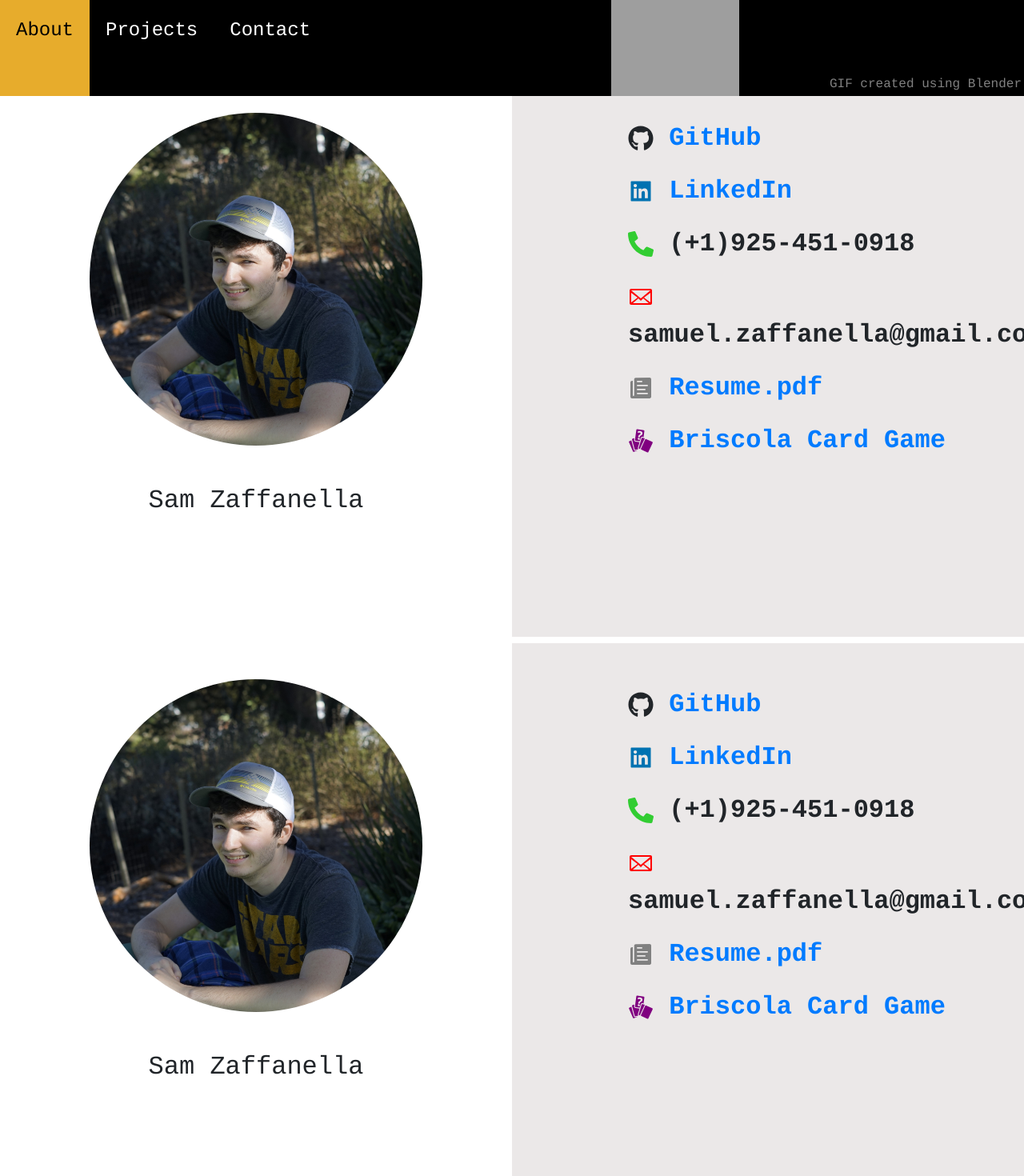
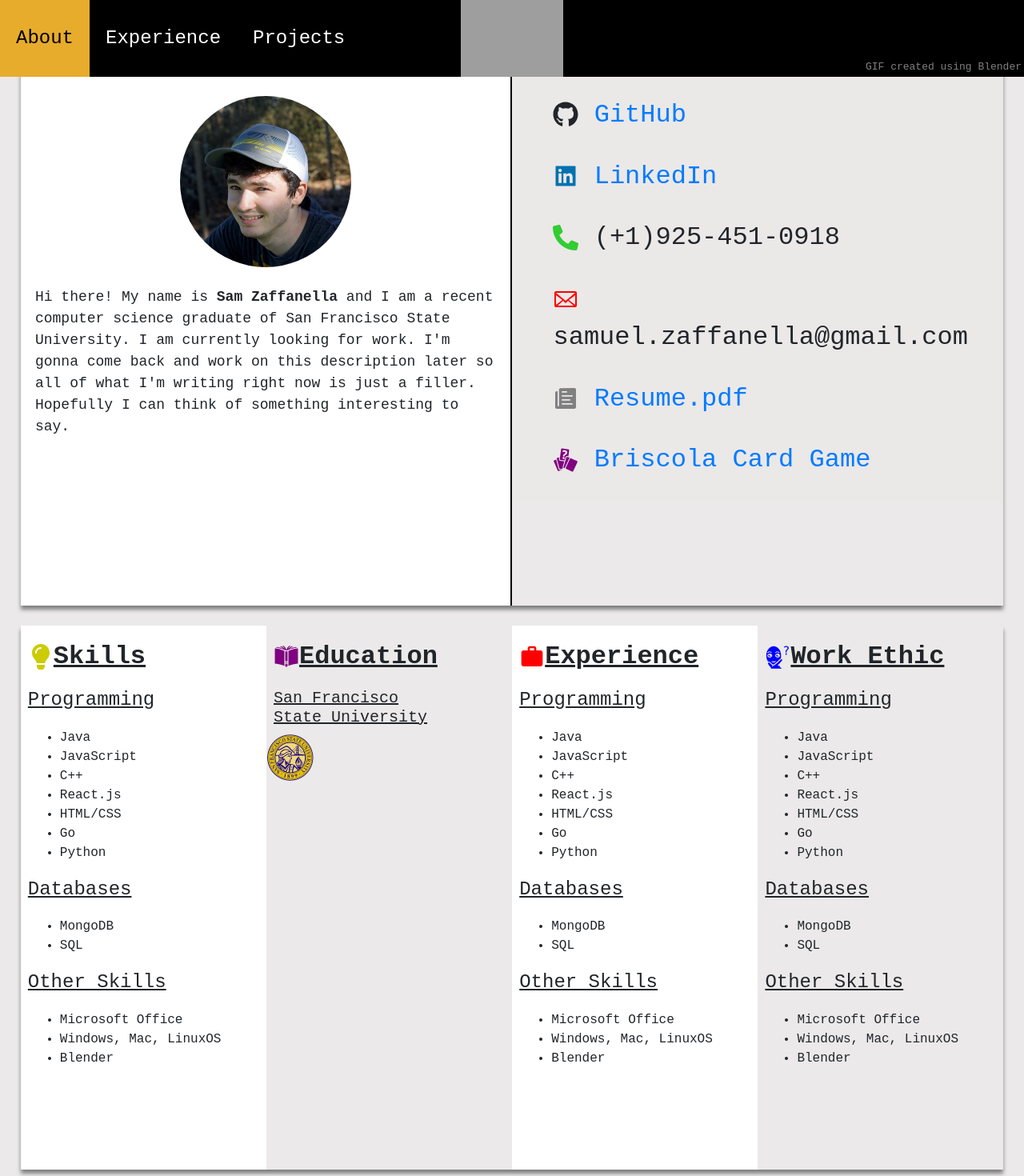
Before and after one commit to SamZaff/Portfolio, a React (Create React App) app: page / in a window 1280 px wide. Shown: the top 1470 px of the page at 80% size. Built offline with nearby package versions, Linux system fonts and the light colour scheme; grey boxes are pictures that could not be loaded.

Commit message:
fixed formatting issues and added added more information

```diff
--- a/src/App.css
+++ b/src/App.css
@@ -1,29 +1,20 @@
+/*UNIVERSALS*/
+
 .App {
   text-align: center;
-  /* position: absolute; */
   width: 100%;
-  /* height: 100%; */
 }
 
-.App-logo {
-  height: 40vmin;
-  pointer-events: none;
-}
 
 body, html {
   scroll-behavior: smooth;
   margin: 0;
-  font-family: "Courier" !important;
-  /* background-color: #282c34 !important; */
+  font-family: "Courier New" !important;
+  /* font-family: "Verdana" !important; */
+  background-color: #ebe9e9 !important;
 }
 
-.box {
-  box-shadow: 4px 4px 2px grey;
-  /* margin: 10px 15px 5px 25px; */
-  text-align: left;
-}
-
-
+/*BANNER/NAVBAR*/
 
 .sunBanner {
   overflow: hidden;
@@ -32,7 +23,7 @@ body, html {
   top: 0%;
   left: 0%;
   width: 100%;
-  height: 15%;
+  height: 12%;
   z-index: 1;
   display: inline-block;
 }
@@ -51,14 +42,21 @@ body, html {
   /* display: inline-block; */
   right: 0%;
   bottom: 0%;
+  font-size: small;
+}
 
+.sunBanner #nav {
+  position: absolute;
+  height: 100%;
 }
 
 .sunBanner a {
   float: left;
-  display: block;
+  display: flex;
+  justify-content: center;
+  align-items: center;
   color: white;
-  padding: 20px 20px 0px 20px;
+  padding: 0px 20px 0px 20px;
   text-decoration: none !important;
   font-size: x-large;
   height: 100%;
@@ -71,72 +69,110 @@ body, html {
   transition: .2s;
 }
 
+/*PAGES*/
+
 .about {
 
   width: 100%;
-  /* display: block; */
   animation: fadein 1.5s;
 }
 
- #me {
+
+
+
+
+#experience{
+ text-align: left;
+ overflow-x: auto;
+ position: relative;
+ width: 25%;
+ height: 100%;
+ /* height: 86vh; */
+ display: inline-block;
+ font-size: larg;
+}
+
+#experience ul, #experience h5, #experience h4, #experience h3, #experience h2 {
+  margin-top: 20px;
+  margin-left: 3%;
+}
+
+#experience h2 {
+  font-weight: bold;
+}
+
+#experience h5, #experience h4, #experience h3, #experience h2 {
+  text-decoration: underline;
+}
+
+#experience:nth-child(odd) {
+  background-color: white;
+
+}
+
+#me {
   position: relative;
   width: 50%;
-  height: 700px;
+  height: 100%;
   display: inline-block;
-  /* box-shadow: 4px 4px 2px grey; */
   overflow-x: auto;
+  background-color: white;
+  border-right: 2px solid black;
 }
 
- #info {
-   overflow-x: auto;
-  position: relative;
-  width: 50%;
-  height: 700px;
+#me img {
+  max-width: 35%;
+  max-height: 35%;
+  margin-top: 7%;
+  margin-bottom: 1%;
+  border-radius: 50%;
+}
+#me p {
+  width: 100%;
+  padding: 3%;
+  text-align: left;
+  font-size: large;
+}
 
-  /* left: 50%; */
-  display: inline-block;
+#info {
+  overflow-x: auto;
+ position: relative;
+ width: 50%;
+ height: inherit;
+ display: inline-block;
+
+}
+
+#info ul {
+  /* font-weight: bold; */
+  padding-top: 7%;
+  font-size: xx-large;
+  text-align: left;
   background-color: rgb(235, 232, 232);
 
 }
 
-#me img {
-  max-width: 65%;
-  max-height: 65%;
-  margin: 7%;
-  border-radius: 50%;
-}
-#me p {
-  width: 100%;
-  text-align: center;
-  font-size: xx-large;
-}
-
-ul {
-  font-weight: bold;
-  padding-top: 8.33%;
-  font-size: xx-large;
-  text-align: left;
-
-}
-
-li {
-  margin-bottom: 3%;
-  padding-left: 105px;
+#info li {
+  padding-bottom: 5%;
+  padding-left: 2%;
   list-style: none;
 }
 
 #section1, #section2 {
   display: block;
-  width: 100%;
+  width: 96%;
+  height: 85vh;
+  margin-left: 2%;
+  margin-bottom: 2%;
+  box-shadow: 0px 5px 5px grey;
+
 }
 
 #section1 {
-  margin-top: 7.5%;
-  width: 100%;
+  margin-top: 6%;
 }
 
 .page {
-  padding: 0px;
   display: block;
 }
 
--- a/src/App.js
+++ b/src/App.js
@@ -1,11 +1,12 @@
 import React from 'react';
 import './App.css';
 import Card from 'react-bootstrap/Card'
-import { FaGithub, FaPhoneAlt } from 'react-icons/fa'
+import { FaGithub, FaPhoneAlt, FaLightbulb } from 'react-icons/fa'
 import { AiFillLinkedin } from 'react-icons/ai'
 import { GoMail } from 'react-icons/go'
 import { IoIosPaper } from 'react-icons/io'
-import { GiCardRandom } from 'react-icons/gi'
+import { GiCardRandom, GiBookCover, GiThink } from 'react-icons/gi'
+import {MdWork} from 'react-icons/md'
 import resume from './Resources/Resume.pdf'
 
 // function getTimeOfDay() {
@@ -22,19 +23,25 @@ function App() {
   return (
     <div className="App">
       <div className="sunBanner">
-        <a href="#section1">About</a>
-        <a href="#section2">Projects</a>
-        <a href="#section3">Contact</a>
+        <div id="nav">
+          <a href="#section1">About</a>
+          <a href="#section2">Experience</a>
+          <a href="#section3">Projects</a>
+        </div>
         <img src={require(`./Resources/SunBanner.gif`)} alt="sun" />
         <p>GIF created using Blender</p>
       </div>
       <div className="page" id="section1">
-        <div className="about">
-          <div id="me">
-            <img src={require(`./Resources/MeSquared.jpg`)} alt="Me" />
-            <p>Sam Zaffanella</p>
-          </div>
-          <div id = "info">
+        <div id="me">
+          <img src={require(`./Resources/MeSquared2.JPG`)} alt="Me" />
+          <p>Hi there! My name is <b>Sam Zaffanella</b> and I am a recent computer
+             science graduate of San Francisco State University. I am currently
+             looking for work. I'm gonna come back and work on this description
+             later so all of what I'm writing right now is just a filler. Hopefully
+             I can think of something interesting to say.
+            </p>
+        </div>
+        <div id="info">
           <ul>
             <li><FaGithub /> <a href="https://github.com/SamZaff" target="_blank" rel="noopener noreferrer">GitHub</a></li>
             <li><AiFillLinkedin color="#0072b1" /> <a href="https://www.linkedin.com/in/sam-zaffanella-239190109/" target="_blank" rel="noopener noreferrer">LinkedIn</a></li>
@@ -43,26 +50,89 @@ function App() {
             <li><IoIosPaper color="grey" /> <a href={resume} target="_blank" rel="noopener noreferrer">Resume.pdf</a></li>
             <li><GiCardRandom color="Purple" /> <a href="https://briscolacardgame.herokuapp.com/" target="_blank" rel="noopener noreferrer">Briscola Card Game</a></li>
           </ul>
-          </div>
         </div>
       </div>
       <div className="page" id="section2">
-        <div className="about">
-          <div id="me">
-            <img src={require(`./Resources/MeSquared.jpg`)} alt="Me" />
-            <p>Sam Zaffanella</p>
+        {/* <div className="about"> */}
+
+        <div id="experience">
+          <h2><FaLightbulb color="#CCCC00" />Skills</h2>
+          <h4>Programming</h4>
+          <ul>
+            <li>Java</li>
+            <li>JavaScript</li>
+            <li>C++</li>
+            <li>React.js</li>
+            <li>HTML/CSS</li>
+            <li>Go</li>
+            <li>Python</li>
+          </ul>
+          <h4>Databases</h4>
+          <ul>
+            <li>MongoDB</li>
+            <li>SQL</li>
+          </ul>
+          <h4>Other Skills</h4>
+          <ul>
+            <li>Microsoft Office</li>
+            <li>Windows, Mac, LinuxOS</li>
+            <li>Blender</li>
+          </ul>
+        </div>
+        <div id="experience">
+          <h2><GiBookCover color="purple" />Education</h2>
+          <h5>San Francisco <br/> State University</h5>
+          <img src = {require('./Resources/SFSU logo.png')} alt = "sfsu logo" style = {{height: "60px", width: "60px", display: "inline-block"}}/> {/**CHANGE */}
           </div>
-          <div id = "info">
+        <div id="experience">
+          <h2><MdWork color="red" />Experience</h2>
+          <h4>Programming</h4>
           <ul>
-            <li><FaGithub /> <a href="https://github.com/SamZaff" target="_blank" rel="noopener noreferrer">GitHub</a></li>
-            <li><AiFillLinkedin color="#0072b1" /> <a href="https://www.linkedin.com/in/sam-zaffanella-239190109/" target="_blank" rel="noopener noreferrer">LinkedIn</a></li>
-            <li><FaPhoneAlt color="#32CD32" /> (+1)925-451-0918</li>
-            <li><GoMail color="red" /> samuel.zaffanella@gmail.com</li>
-            <li><IoIosPaper color="grey" /> <a href={resume} target="_blank" rel="noopener noreferrer">Resume.pdf</a></li>
-            <li><GiCardRandom color="Purple" /> <a href="https://briscolacardgame.herokuapp.com/" target="_blank" rel="noopener noreferrer">Briscola Card Game</a></li>
+            <li>Java</li>
+            <li>JavaScript</li>
+            <li>C++</li>
+            <li>React.js</li>
+            <li>HTML/CSS</li>
+            <li>Go</li>
+            <li>Python</li>
           </ul>
-          </div>
+          <h4>Databases</h4>
+          <ul>
+            <li>MongoDB</li>
+            <li>SQL</li>
+          </ul>
+          <h4>Other Skills</h4>
+          <ul>
+            <li>Microsoft Office</li>
+            <li>Windows, Mac, LinuxOS</li>
+            <li>Blender</li>
+          </ul>
         </div>
+        <div id="experience">
+          <h2><GiThink color="blue" />Work Ethic</h2>
+          <h4>Programming</h4>
+          <ul>
+            <li>Java</li>
+            <li>JavaScript</li>
+            <li>C++</li>
+            <li>React.js</li>
+            <li>HTML/CSS</li>
+            <li>Go</li>
+            <li>Python</li>
+          </ul>
+          <h4>Databases</h4>
+          <ul>
+            <li>MongoDB</li>
+            <li>SQL</li>
+          </ul>
+          <h4>Other Skills</h4>
+          <ul>
+            <li>Microsoft Office</li>
+            <li>Windows, Mac, LinuxOS</li>
+            <li>Blender</li>
+          </ul>
+        </div>
+        {/* </div> */}
       </div>
 
     </div>
```
Also changed, not shown: src/Resources/MeSquared2.JPG (added), src/Resources/SFSU logo.png (added).
